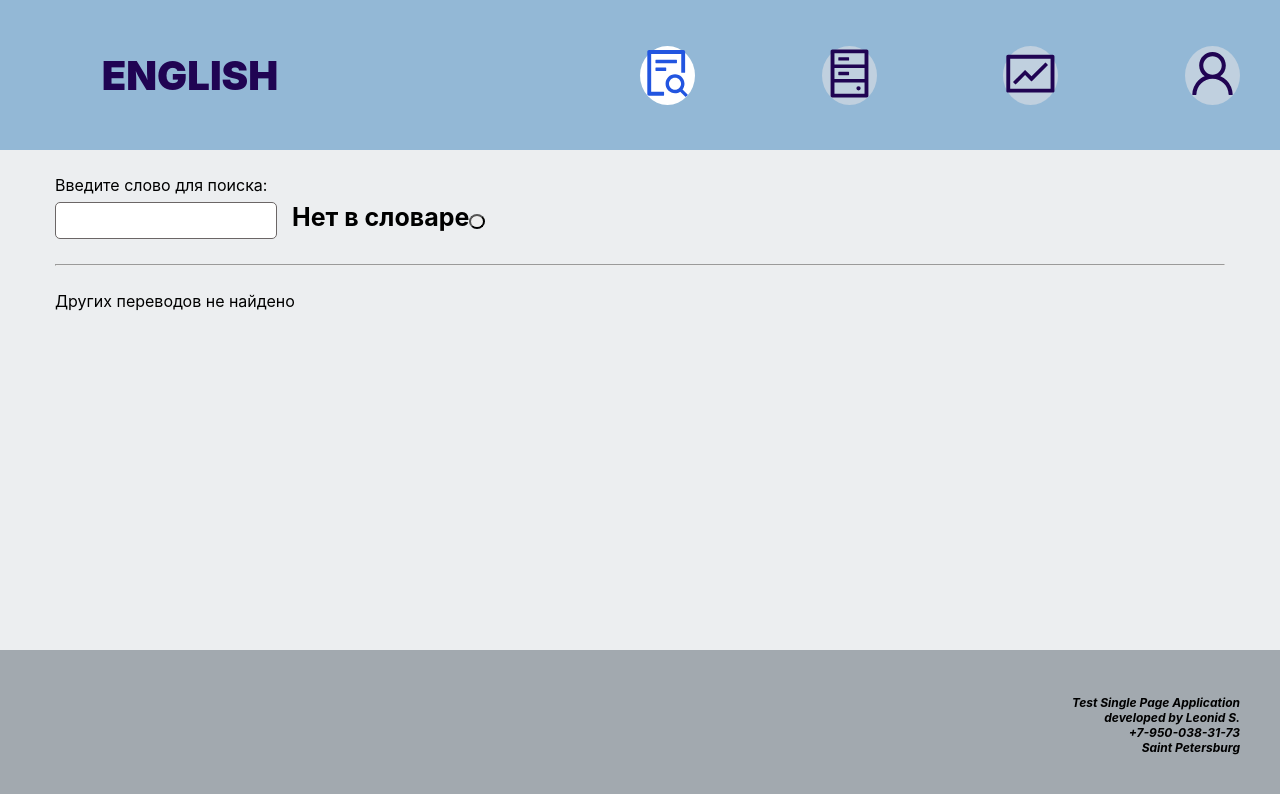
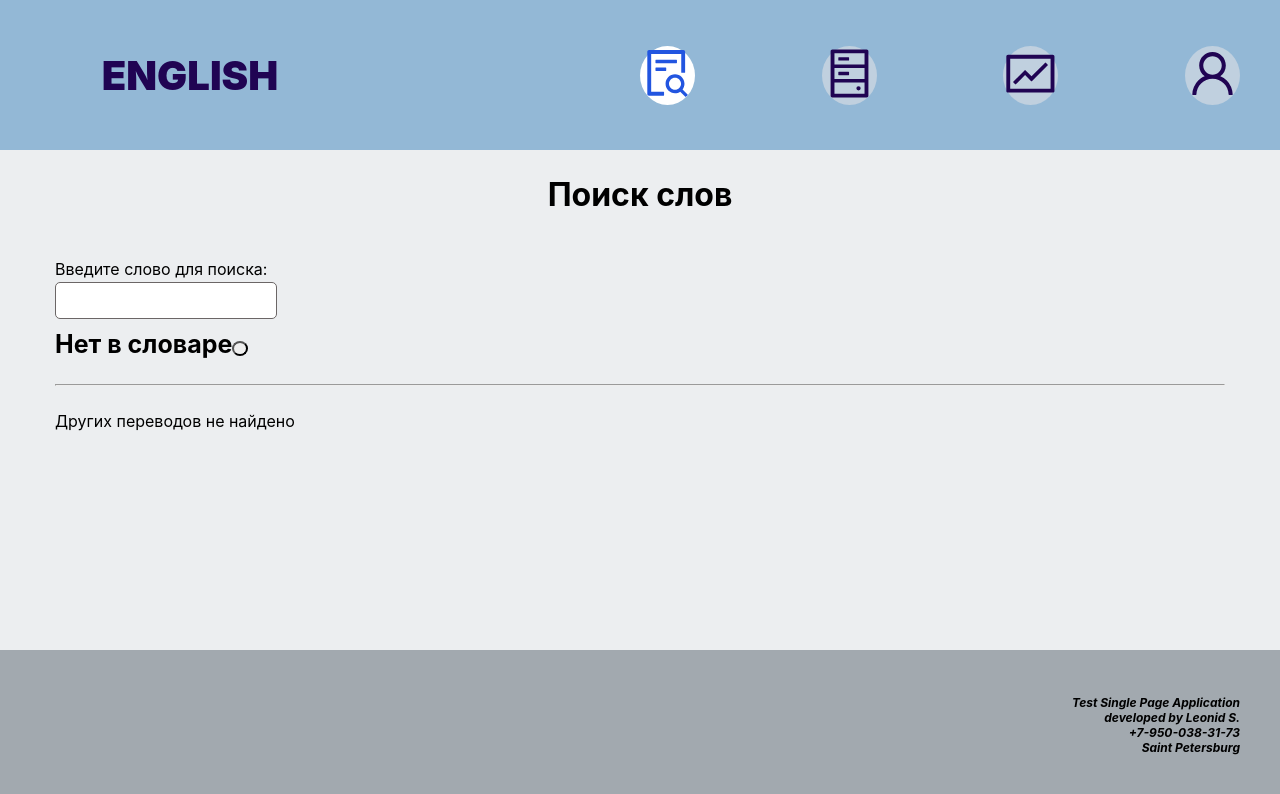
Before and after one commit to AlexCole999/first-project-eng, a React (Create React App) app: page /first-project-eng/addword in a window 1280 px wide. Shown: the top 794 px of the page. Built offline with nearby package versions, Linux system fonts and the light colour scheme.

Commit message:
created titles for all components

```diff
--- a/src/components/App/Dashboard/AddWord/AddWord.css
+++ b/src/components/App/Dashboard/AddWord/AddWord.css
@@ -7,18 +7,19 @@
 .wordSearch{
   display: flex;
   justify-content: flex-start;
-  align-items: center;
+  align-items: flex-start;
+  flex-direction: column;
   margin-bottom: 25px;
 }
 .wordSearch__input{
-  margin-top: 7px;
+  margin-top: 3px;
   padding: 10px;
   width: 200px;
   border:1px solid rgb(107, 102, 102);
   border-radius: 5px;
 }
 .mainTranslate{
-  margin-left: 15px;
+  margin-top: 10px;
   font-weight: bold;
   font-size:25px;
 }
--- a/src/components/App/Dashboard/AddWord/AddWord.jsx
+++ b/src/components/App/Dashboard/AddWord/AddWord.jsx
@@ -23,6 +23,7 @@ export default function AddWord(props) {
   }
   return (
     <div>
+      <div style={{ display: 'flex', justifyContent: 'center', marginBottom: '45px' }}><div style={{ fontSize: "32px", fontWeight: "bold" }}>Поиск слов</div></div>
       <div>Введите слово для поиска:</div>
       <div className="wordSearch">
         <input className="wordSearch__input"
--- a/src/components/App/Dashboard/MyWords/MyWords.jsx
+++ b/src/components/App/Dashboard/MyWords/MyWords.jsx
@@ -20,6 +20,7 @@ export default function MyWords(props) {
 
   return (
     <div className="MyWords">
+      <div style={{ display: 'flex', justifyContent: 'center', marginBottom: '45px' }}><div style={{ fontSize: "32px", fontWeight: "bold" }}>База слов</div></div>
       < div className="MyWords__couples">
         {firebaseData.length !== 0
           ? firebaseData.map(x =>
--- a/src/components/App/Dashboard/Profile/Profile.css
+++ b/src/components/App/Dashboard/Profile/Profile.css
@@ -1,4 +1,7 @@
 .Profile{
+  position: relative;
+}
+.Profile-table{
   padding: 15px;
   width: 250px;
   border:2px solid rgb(107, 102, 102);
--- a/src/components/App/Dashboard/Profile/Profile.jsx
+++ b/src/components/App/Dashboard/Profile/Profile.jsx
@@ -15,7 +15,9 @@ export default function Profile(props) {
       })
   }
   return (
-    <div className="Profile">
+    <div className='Profile'>
+      <div style={{ display: 'flex', justifyContent: 'center', marginBottom: '45px' }}><div style={{ fontSize: "32px", fontWeight: "bold" }}>Профиль</div></div>
+      <div className="Profile-table">
         <div className="statistic">
           <div style={{ display: 'flex', justifyContent: 'center' }}>
             <div>Статистика</div>
@@ -25,5 +27,6 @@ export default function Profile(props) {
           </div>
         </div>
       </div>
+    </div>
   )
 }
--- a/src/components/App/Dashboard/Progress/Progress.jsx
+++ b/src/components/App/Dashboard/Progress/Progress.jsx
@@ -6,6 +6,7 @@ import './Progress.css';
 export default function Progress() {
   return (
     <div className="Progress">
+      <div style={{ display: 'flex', justifyContent: 'center', marginBottom: '45px' }}><div style={{ fontSize: "32px", fontWeight: "bold" }}>Обучение</div></div>
       Progress
     </div>
   )
```
Lines whose indentation alone changed are shown as unchanged.
